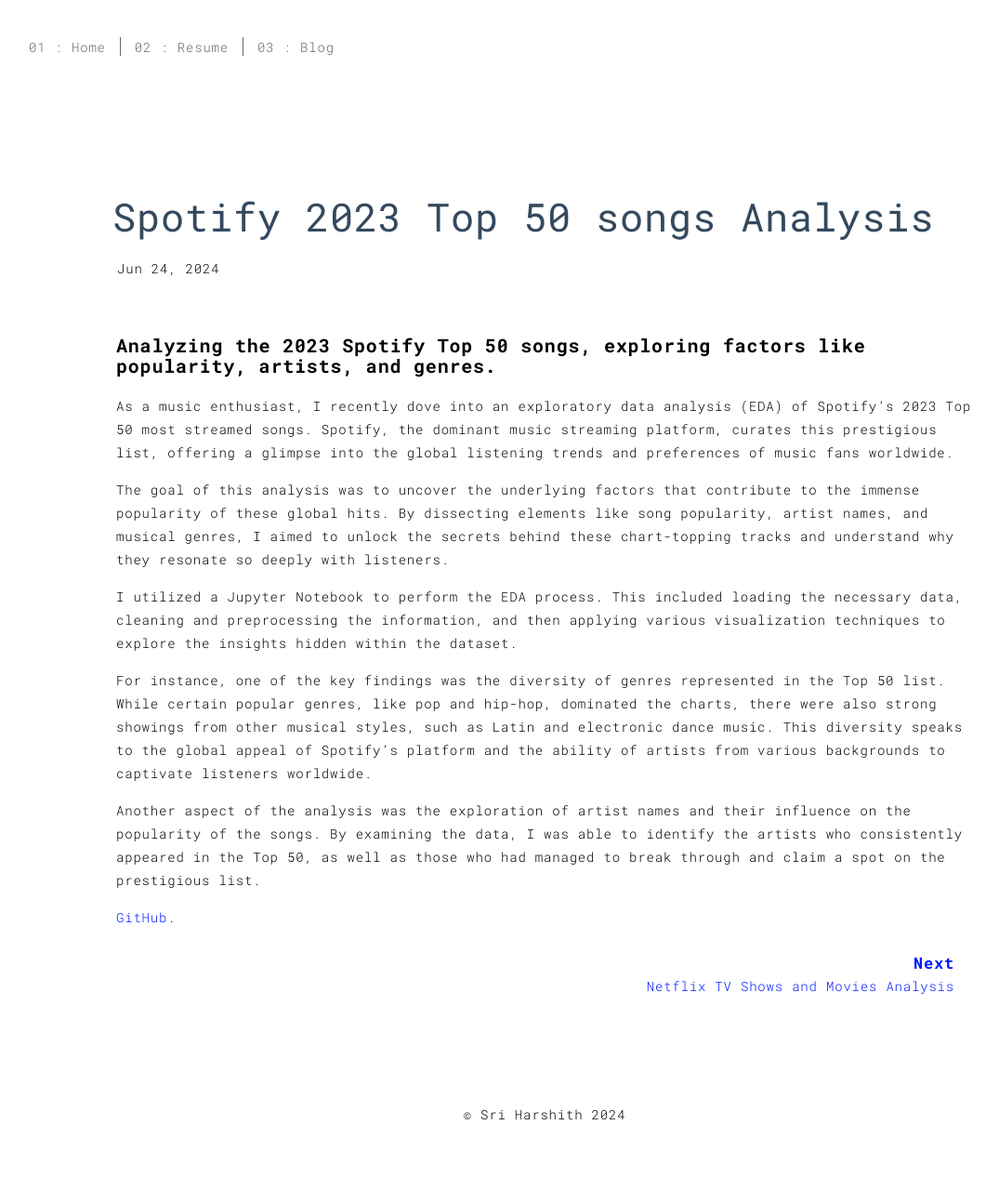
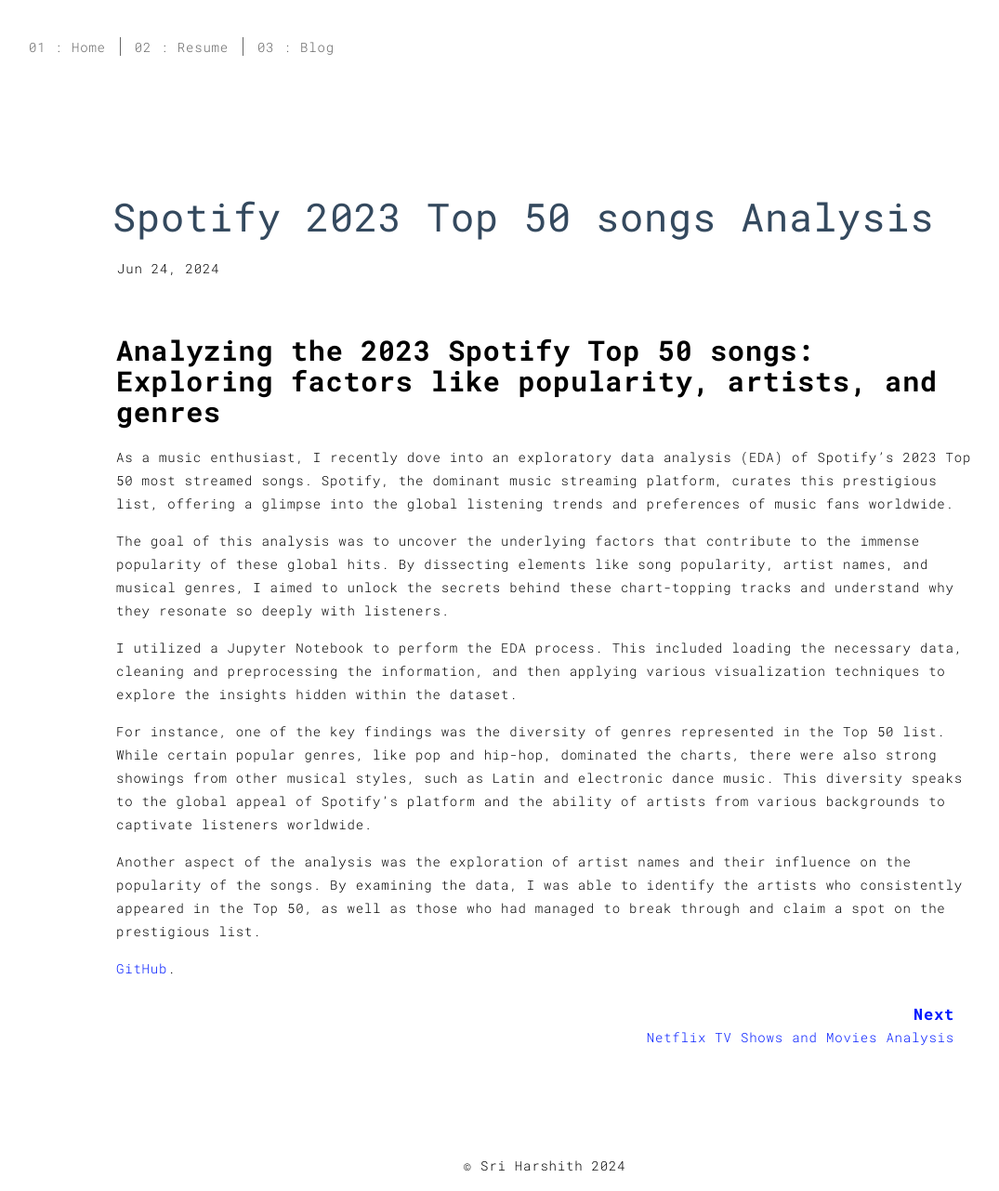
Before and after one commit to Sri-Harshith9/Sri-Harshith9.github.io, a Jekyll site: the page built from _posts/2024-06-24-spotify-eda.md, in a window 1280 px wide and 1281 px high. Shown: the whole window at 93% size, without its empty margins (54-1129 px from the left). Built offline with Jekyll 4.4.1, drawn with Linux system fonts in a browser that asks for light colours.

Commit message:
updated files

```diff
--- a/_posts/2024-06-24-spotify-eda.md
+++ b/_posts/2024-06-24-spotify-eda.md
@@ -7,7 +7,7 @@
 ---
 
 
-### Analyzing the 2023 Spotify Top 50 songs, exploring factors like popularity, artists, and genres.
+## Analyzing the 2023 Spotify Top 50 songs: Exploring factors like popularity, artists, and genres
 
 As a music enthusiast, I recently dove into an exploratory data analysis (EDA) of Spotify's 2023 Top 50 most streamed songs. Spotify, the dominant music streaming platform, curates this prestigious list, offering a glimpse into the global listening trends and preferences of music fans worldwide.
 
```
Also changed, not shown: _posts/2024-06-25-netflix-eda.md (+1 -1 lines).
